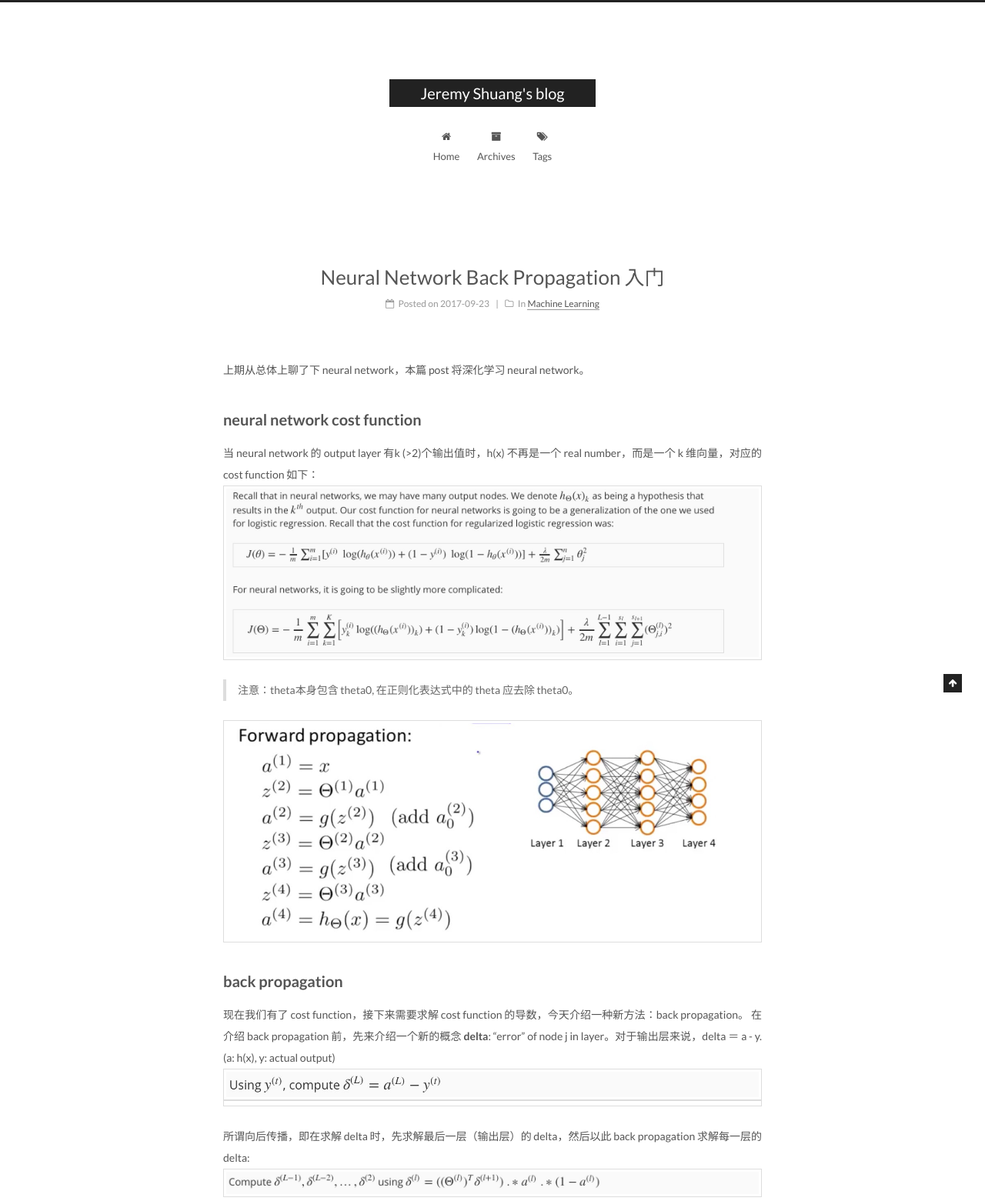
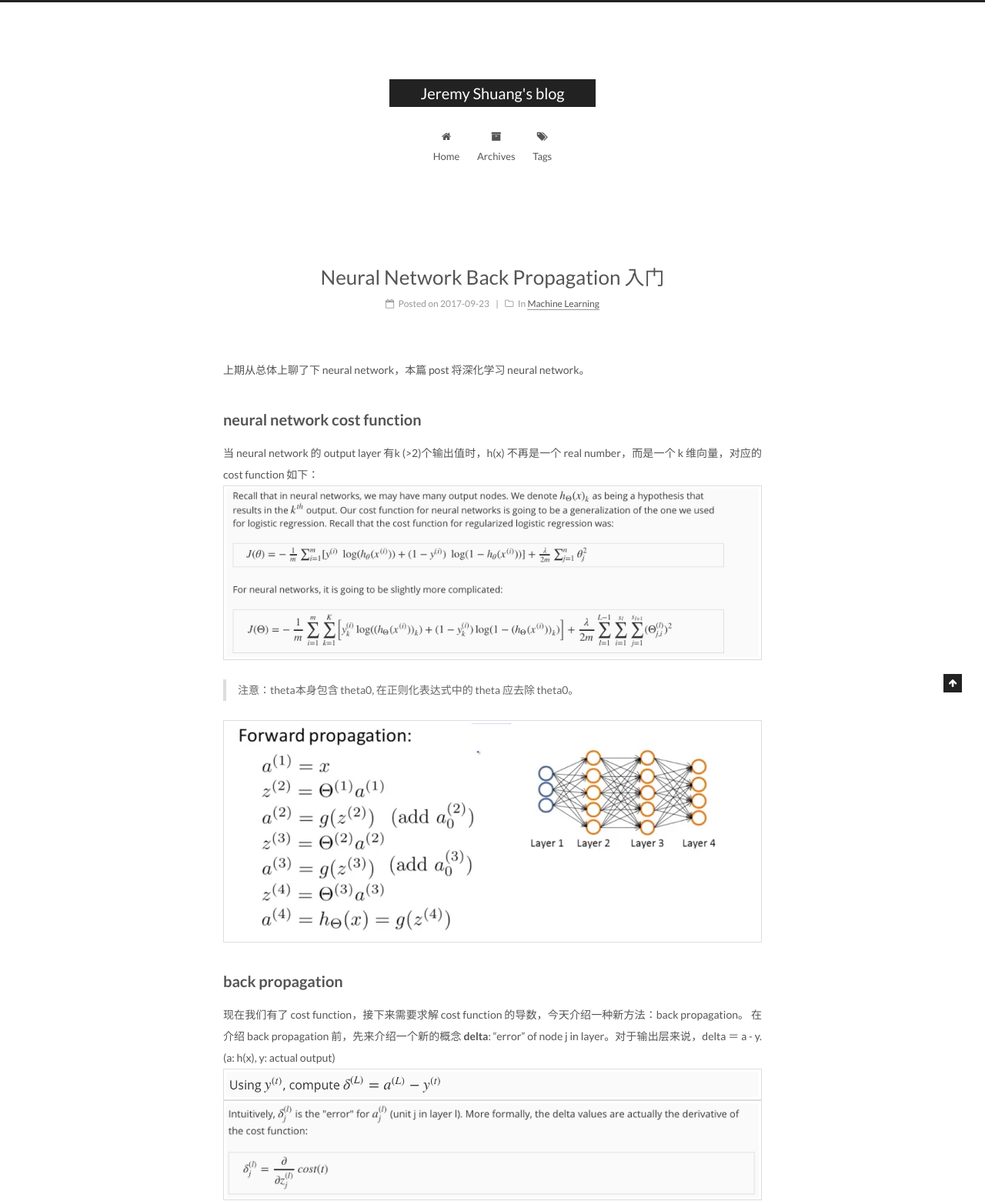
Before and after one commit to qimiguang/qimiguang.github.io, a Jekyll site: the page built from _posts/2017-09-23-Neural-Network-Backpropagation.md, in a window 1280 px wide. Shown: the part 100-1661 px from the top of the page at 77% size. Built offline with Jekyll 4.4.1, drawn with Linux system fonts in a browser that asks for light colours; grey boxes are pictures that could not be loaded.

Commit message:
fix image path

```diff
--- a/_posts/2017-09-23-Neural-Network-Backpropagation.md
+++ b/_posts/2017-09-23-Neural-Network-Backpropagation.md
@@ -22,12 +22,12 @@
 现在我们有了 cost function，接下来需要求解 cost function 的导数，今天介绍一种新方法：back propagation。
 在介绍 back propagation 前，先来介绍一个新的概念 **delta**: "error" of node j in layer。对于输出层来说，delta ＝ a - y. (a: h(x), y: actual output)
 ![](/assets/images/ml/week5/deltaL.jpeg)
-![](/assets/images/ml/wekk5/delta_2.jpeg)
+![](/assets/images/ml/week5/delta_2.jpeg)
 
 所谓向后传播，即在求解 delta 时，先求解最后一层（输出层）的 delta，然后以此 back propagation 求解每一层的 delta:
 ![](/assets/images/ml/week5/delta.jpeg)
 需要注意，这里最后的公式其实是 g(z) 对 z 的偏导数：
-![](/assets/images/ml/week5/gz.jpep)
+![](/assets/images/ml/week5/gz.jpeg)
 
 ## back propgation algorithm
 最后将各个模块组合后的 cost function 对theta 的导数如下图：
```
